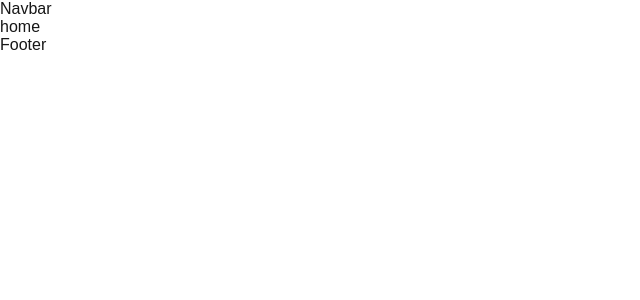
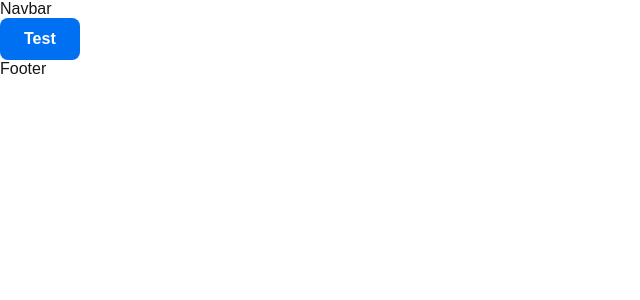
Before and after one commit to fourhtyoz/Upwise, a Next.js app: page / in a window 1280 px wide. Shown: the top 300 px of the page, without its empty margins (0-640 px from the left). Built offline with nearby package versions, Linux system fonts and the light colour scheme.

Commit message:
sass + button styles

```diff
--- a/app/layout.tsx
+++ b/app/layout.tsx
@@ -1,8 +1,8 @@
 import type { Metadata } from 'next';
 import { Geist, Geist_Mono } from 'next/font/google';
 import './globals.css';
-import Navbar from '@/components/Navbar';
-import Footer from '@/components/Footer';
+import Navbar from '@/components/ui/Navbar/Navbar';
+import Footer from '@/components/ui/Footer/Footer';
 
 const geistSans = Geist({
     variable: '--font-geist-sans',
--- a/app/page.tsx
+++ b/app/page.tsx
@@ -1,3 +1,9 @@
+import { Button } from '@/components/shared/Button/Button';
+
 export default function Home() {
-    return <div>home</div>;
+    return (
+        <div>
+            <Button>Test</Button>
+        </div>
+    );
 }
--- /dev/null
+++ b/components/shared/Button/Button.module.scss
@@ -0,0 +1,51 @@
+@import '@/styles/variables';
+
+.button {
+    display: inline-flex;
+    align-items: center;
+    justify-content: center;
+    padding: 0.75rem 1.5rem;
+    border-radius: var(--border-radius);
+    border: none;
+    font-weight: 600;
+    cursor: pointer;
+    transition: background-color var(--transition-duration);
+    font-size: 1rem;
+
+    &:disabled {
+        opacity: 0.5;
+        cursor: not-allowed;
+    }
+}
+
+.primary {
+    background-color: var(--primary-color);
+    color: white;
+
+    &:hover:not(:disabled) {
+        background-color: darken($primary-color, 10%);
+    }
+}
+
+.secondary {
+    background-color: var(--secondary-color);
+    color: white;
+
+    &:hover:not(:disabled) {
+        background-color: darken($secondary-color, 10%);
+    }
+}
+
+.fullWidth {
+    width: 100%;
+}
+
+.small {
+    padding: 0.5rem 1rem;
+    font-size: 0.875rem;
+}
+
+.large {
+    padding: 1rem 2rem;
+    font-size: 1.125rem;
+}
--- /dev/null
+++ b/components/shared/Button/Button.tsx
@@ -0,0 +1,32 @@
+import s from './Button.module.scss';
+import cn from 'classnames';
+
+interface ButtonProps extends React.ButtonHTMLAttributes<HTMLButtonElement> {
+    variant?: 'primary' | 'secondary';
+    size?: 'small' | 'medium' | 'large';
+    fullWidth?: boolean;
+}
+
+export function Button({
+    variant = 'primary',
+    size = 'medium',
+    fullWidth = false,
+    className,
+    children,
+    ...props
+}: ButtonProps) {
+    return (
+        <button
+            className={cn(
+                s.button,
+                s[variant],
+                s[size],
+                fullWidth && s.fullWidth,
+                className
+            )}
+            {...props}
+        >
+            {children}
+        </button>
+    );
+}
--- a/next.config.ts
+++ b/next.config.ts
@@ -1,7 +1,10 @@
 import type { NextConfig } from 'next';
+import path from 'path';
 
 const nextConfig: NextConfig = {
-    /* config options here */
+    sassOptions: {
+        includePaths: [path.join(__dirname, 'styles')]
+    }
 };
 
 export default nextConfig;
--- a/package.json
+++ b/package.json
@@ -21,12 +21,14 @@
         "@prisma/adapter-pg": "^7.1.0",
         "@prisma/client": "^7.1.0",
         "bcrypt": "^6.0.0",
+        "classnames": "^2.5.1",
         "dotenv": "^17.2.3",
         "jsonwebtoken": "^9.0.3",
         "next": "16.0.10",
         "pg": "^8.16.3",
         "react": "19.2.1",
         "react-dom": "19.2.1",
+        "sass": "^1.96.0",
         "zod": "^4.1.13"
     },
     "devDependencies": {
--- /dev/null
+++ b/styles/_variables.scss
@@ -0,0 +1,35 @@
+// Colors
+$primary-color: #0070f3;
+$secondary-color: #7928ca;
+$success-color: #17c964;
+$danger-color: #f31260;
+
+// Breakpoints
+$breakpoints: (
+    'sm': 640px,
+    'md': 768px,
+    'lg': 1024px,
+    'xl': 1280px,
+    '2xl': 1536px
+);
+
+// Spacing
+$spacing-unit: 0.25rem;
+$spacings: (
+    0: 0,
+    1: $spacing-unit,
+    2: $spacing-unit * 2,
+    3: $spacing-unit * 3,
+    4: $spacing-unit * 4,
+    8: $spacing-unit * 8,
+    12: $spacing-unit * 12,
+    16: $spacing-unit * 16
+);
+
+// CSS Custom Properties (CSS Variables)
+:root {
+    --primary-color: #{$primary-color};
+    --secondary-color: #{$secondary-color};
+    --border-radius: 0.5rem;
+    --transition-duration: 200ms;
+}
```
Also changed, not shown: components/common/Button.tsx (deleted, +0 -7 lines), components/common/SocialMediaCircle.tsx (deleted, +0 -7 lines), components/ui/Footer/Footer.tsx (renamed from components/Footer.tsx), components/ui/Navbar/Navbar.tsx (renamed from components/Navbar.tsx), 1 other file (tests, documents, lock files or other folders).
